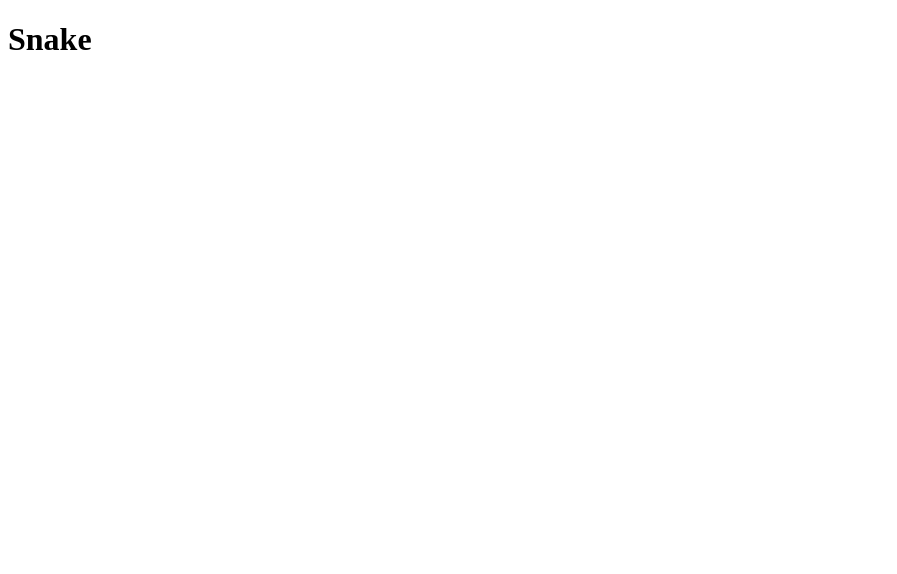
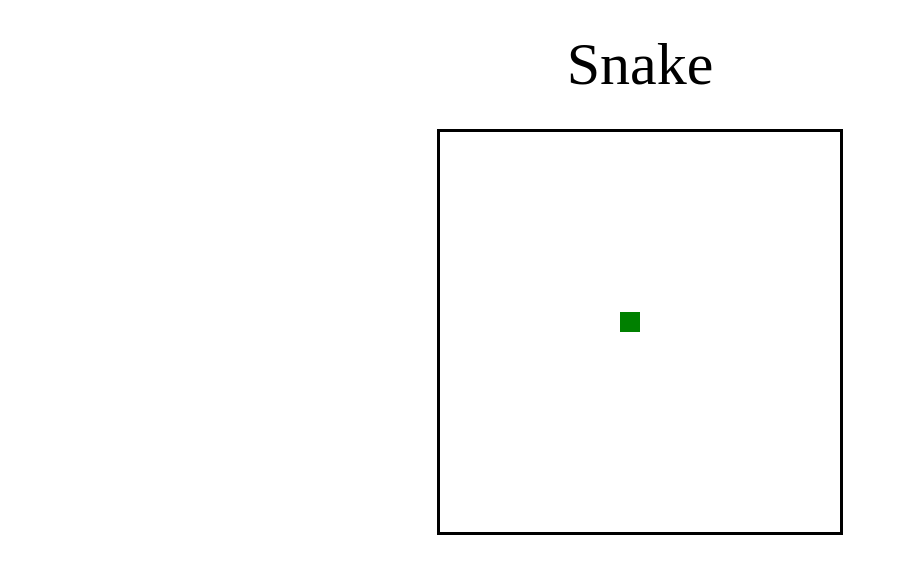
Before and after one commit to j-resilient/snake, a website: page dist/index.html in a window 1280 px wide. Shown: the whole page, without its empty margins (0-897 px from the left). Drawn offline with nearby package versions, Linux system fonts and the light colour scheme.

Commit message:
Link css in index.html

```diff
--- a/dist/index.html
+++ b/dist/index.html
@@ -5,6 +5,7 @@
     <meta http-equiv="X-UA-Compatible" content="IE=edge">
     <meta name="viewport" content="width=device-width, initial-scale=1.0">
     <title>Snake</title>
+    <link rel="stylesheet" href="../css/snake.css">
     <script src="https://ajax.googleapis.com/ajax/libs/jquery/2.2.4/jquery.min.js"></script>
     <script src="main.js"></script>
 </head>
```
